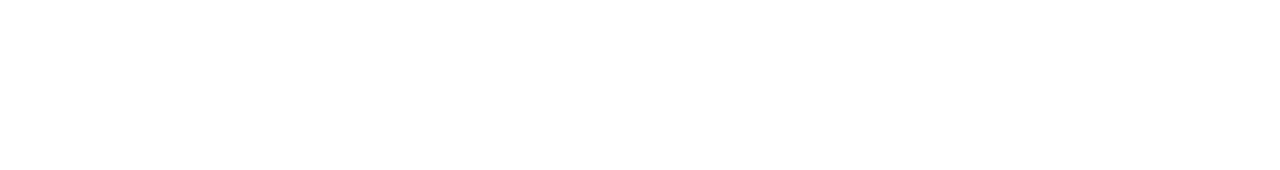
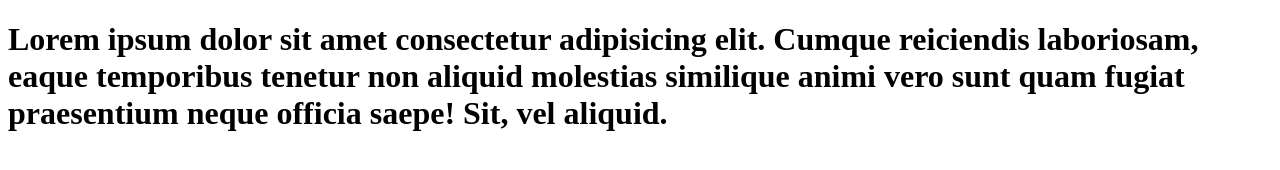
Before and after one commit to dekyBerniawan/kelas-com, a plain HTML site: page index.html in a window 1280 px wide. Drawn offline with Linux system fonts and the light colour scheme.

Commit message:
add lorem

```diff
--- a/index.html
+++ b/index.html
@@ -5,5 +5,11 @@
     <meta name="viewport" content="width=device-width, initial-scale=1.0" />
     <title>Document</title>
   </head>
-  <body></body>
+  <body>
+    <h1>
+      Lorem ipsum dolor sit amet consectetur adipisicing elit. Cumque reiciendis
+      laboriosam, eaque temporibus tenetur non aliquid molestias similique animi
+      vero sunt quam fugiat praesentium neque officia saepe! Sit, vel aliquid.
+    </h1>
+  </body>
 </html>
```
